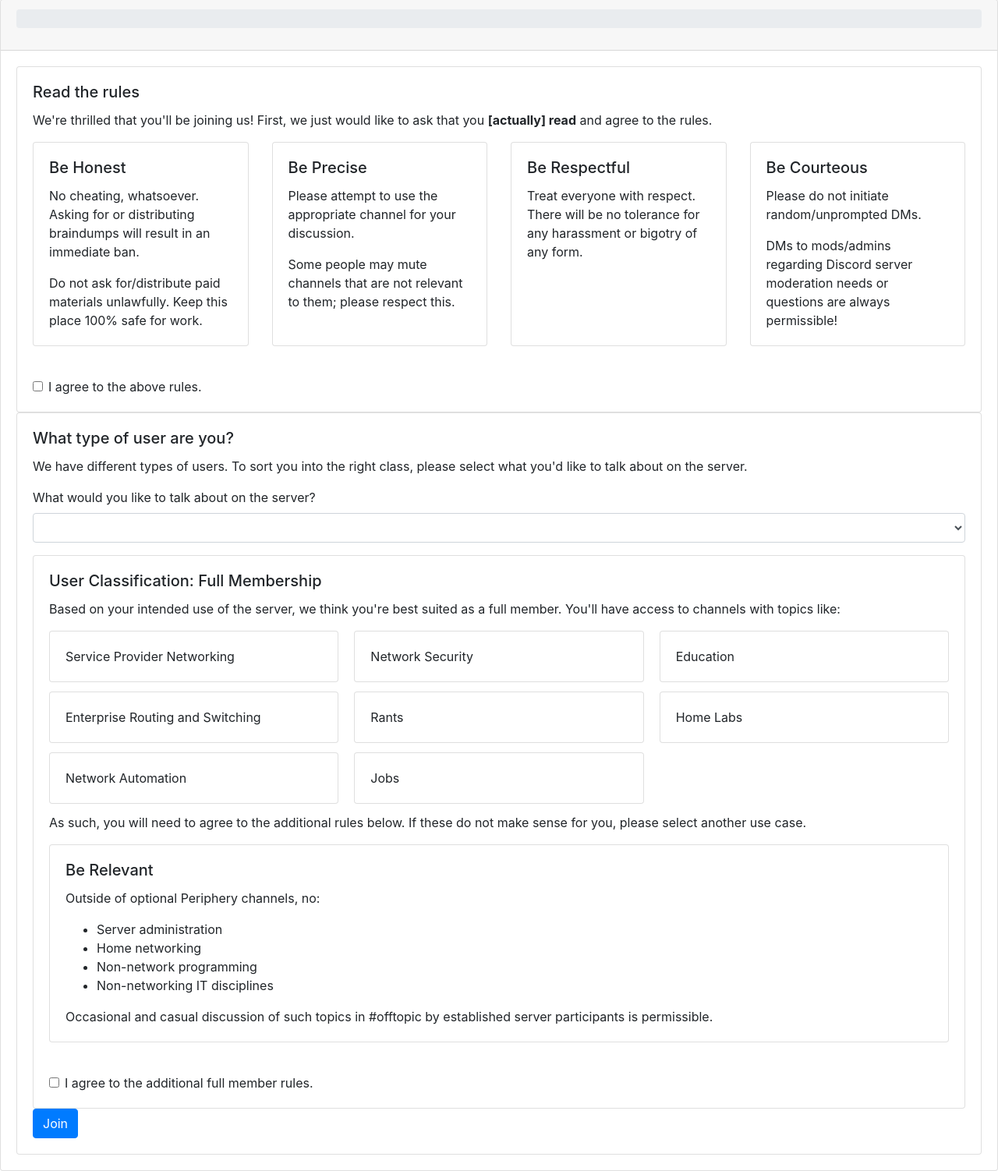
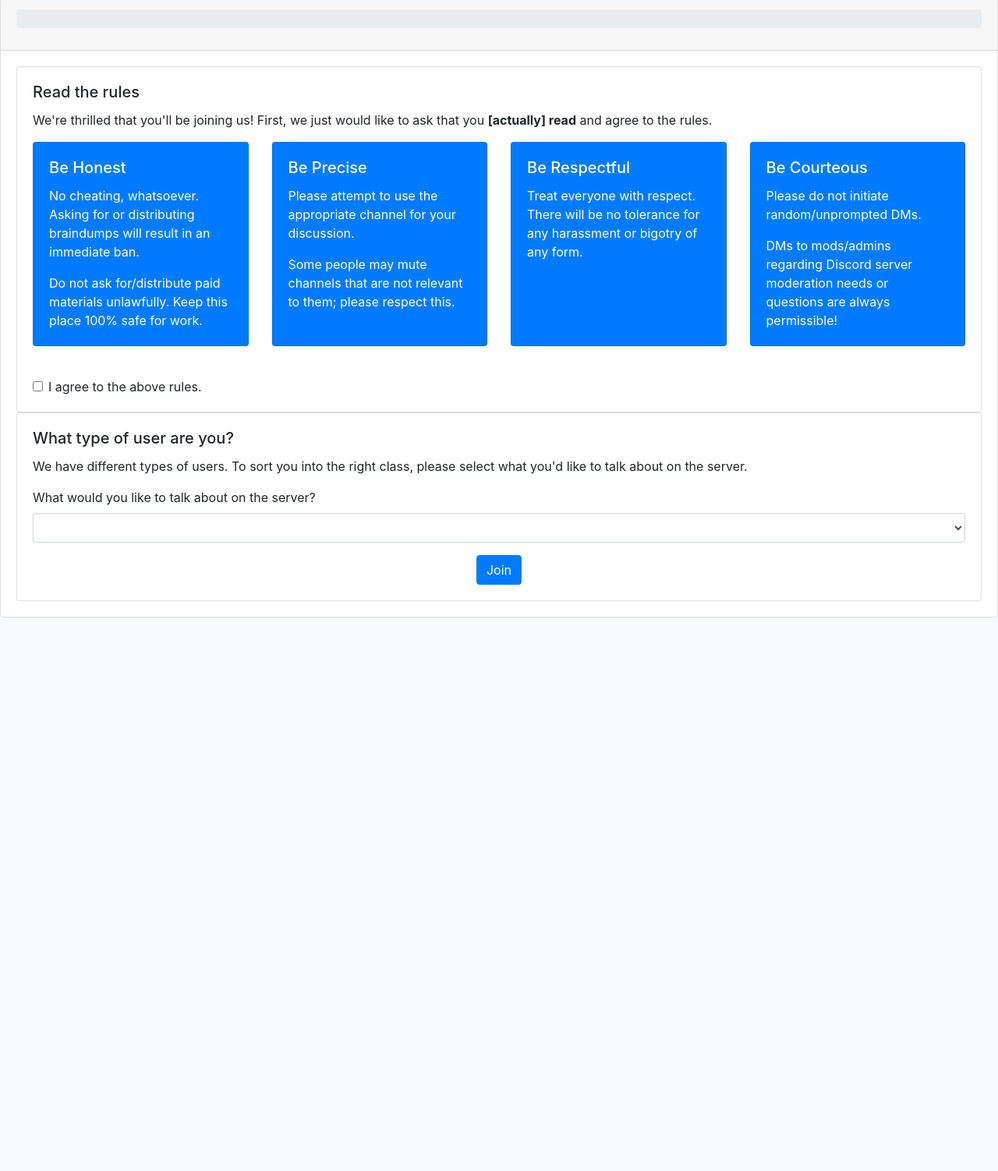
Before and after one commit to disnog/netranger-web, a Flask app: template nrweb/templates/join.html in a window 1280 px wide. Shown: the part 57-1559 px from the top of the page at 78% size. After the commit the page ends 849 px from the top, so only its background shows below. Run offline with Flask 2, Linux system fonts and the light colour scheme; the template is opened without the code that fills it, so the values that code supplies are empty; parts of the project's set-up code (start-up, migrations or seed data) failed here and were passed over; some libraries are stand-ins or nearby versions.

Commit message:
Client-side join layout complete

```diff
--- a/nrweb/templates/base.html
+++ b/nrweb/templates/base.html
@@ -9,6 +9,15 @@
     <link rel="shortcut icon" href="{{ url_for('static', filename='favicon.ico') }}"/>
 </head>
 <body>
+<script src="https://code.jquery.com/jquery-3.5.1.min.js"
+        integrity="sha384-ZvpUoO/+PpLXR1lu4jmpXWu80pZlYUAfxl5NsBMWOEPSjUn/6Z/hRTt8+pR6L4N2"
+        crossorigin="anonymous"></script>
+<script src="https://cdnjs.cloudflare.com/ajax/libs/popper.js/1.14.3/umd/popper.min.js"
+        integrity="sha384-ZMP7rVo3mIykV+2+9J3UJ46jBk0WLaUAdn689aCwoqbBJiSnjAK/l8WvCWPIPm49"
+        crossorigin="anonymous"></script>
+<script src="https://stackpath.bootstrapcdn.com/bootstrap/4.1.3/js/bootstrap.min.js"
+        integrity="sha384-ChfqqxuZUCnJSK3+MXmPNIyE6ZbWh2IMqE241rYiqJxyMiZ6OW/JmZQ5stwEULTy"
+        crossorigin="anonymous"></script>
 {% with messages = get_flashed_messages(with_categories=true) %}
 {% if messages %}
 {% for category, message in messages %}
@@ -85,15 +94,5 @@
         {% block content %}{% endblock %}
     </div>
 </div>
-
-<script src="https://code.jquery.com/jquery-3.3.1.slim.min.js"
-        integrity="sha384-q8i/X+965DzO0rT7abK41JStQIAqVgRVzpbzo5smXKp4YfRvH+8abtTE1Pi6jizo"
-        crossorigin="anonymous"></script>
-<script src="https://cdnjs.cloudflare.com/ajax/libs/popper.js/1.14.3/umd/popper.min.js"
-        integrity="sha384-ZMP7rVo3mIykV+2+9J3UJ46jBk0WLaUAdn689aCwoqbBJiSnjAK/l8WvCWPIPm49"
-        crossorigin="anonymous"></script>
-<script src="https://stackpath.bootstrapcdn.com/bootstrap/4.1.3/js/bootstrap.min.js"
-        integrity="sha384-ChfqqxuZUCnJSK3+MXmPNIyE6ZbWh2IMqE241rYiqJxyMiZ6OW/JmZQ5stwEULTy"
-        crossorigin="anonymous"></script>
 </body>
 </html>
--- a/nrweb/templates/general-rules.html
+++ b/nrweb/templates/general-rules.html
@@ -1,5 +1,5 @@
 <div class="card-deck">
-    <div class="card">
+    <div class="card text-white bg-primary">
         <div class="card-body">
             <h5 class="card-title">Be Honest</h5>
             <p class="card-text">No cheating, whatsoever. Asking for or distributing braindumps will result in an
@@ -8,20 +8,20 @@
                 work.</p>
         </div>
     </div>
-    <div class="card">
+    <div class="card text-white bg-primary">
         <div class="card-body">
             <h5 class="card-title">Be Precise</h5>
             <p class="card-text">Please attempt to use the appropriate channel for your discussion.</p>
             <p class="card-text">Some people may mute channels that are not relevant to them; please respect this.</p>
         </div>
     </div>
-    <div class="card">
+    <div class="card text-white bg-primary">
         <div class="card-body">
             <h5 class="card-title">Be Respectful</h5>
             <p class="card-text">Treat everyone with respect. There will be no tolerance for any harassment or bigotry of any form.</p>
         </div>
     </div>
-    <div class="card">
+    <div class="card text-white bg-primary">
         <div class="card-body">
             <h5 class="card-title">Be Courteous</h5>
             <p class="card-text">Please do not initiate random/unprompted DMs.</p>
--- a/nrweb/templates/join.html
+++ b/nrweb/templates/join.html
@@ -3,11 +3,15 @@
 {% block content %}
 <script>
     $(document).ready(function () {
+        $("#periphery-info").hide();
+        $("#fullmember-info").hide();
         $('#userclass').on('change', function () {
             if (this.value == 'Member') {
-                $("#blah").show();
-            } else {
-                $("#blah").hide();
+                $("#fullmember-info").show();
+                $("#periphery-info").hide();
+            } else if (this.value == "periphery") {
+                $("#periphery-info").show();
+                $("#fullmember-info").hide();
             }
         });
     });
@@ -41,6 +45,7 @@
                     <option selected disabled></option>
                     <option value="Member">Enterprise networking, enterprise wifi, and VOIP</option>
                     <option value="periphery">Home routers, wifi, servers, computers, and peripherals</option>
+                    <option value="Member">Network automation and DevOps</option>
                     <option value="periphery">General business or enterprise information technology, server
                         administration, or coding
                     </option>
@@ -48,48 +53,48 @@
                     <option value="Member">I'm a student studying for enterprise or service provider networking</option>
                 </select>
             </div>
-            <div class="card">
+            <div class="card" id="fullmember-info">
                 <div class="card-body">
                     <h5 class="card-title">User Classification: Full Membership</h5>
                     <p class="card-text">Based on your intended use of the server, we think you're best suited as a full
                         member. You'll have access to channels with topics like:</p>
                     <div class="card-columns">
-                        <div class="card">
+                        <div class="card  text-white bg-dark">
                             <div class="card-body">
                                 <p class="card-text">Service Provider Networking</p>
                             </div>
                         </div>
-                        <div class="card">
+                        <div class="card  text-white bg-dark">
                             <div class="card-body">
                                 <p class="card-text">Enterprise Routing and Switching</p>
                             </div>
                         </div>
-                        <div class="card">
+                        <div class="card  text-white bg-dark">
                             <div class="card-body">
                                 <p class="card-text">Network Automation</p>
                             </div>
                         </div>
-                        <div class="card">
+                        <div class="card  text-white bg-dark">
                             <div class="card-body">
                                 <p class="card-text">Network Security</p>
                             </div>
                         </div>
-                        <div class="card">
+                        <div class="card  text-white bg-dark">
                             <div class="card-body">
                                 <p class="card-text">Rants</p>
                             </div>
                         </div>
-                        <div class="card">
+                        <div class="card  text-white bg-dark">
                             <div class="card-body">
                                 <p class="card-text">Jobs</p>
                             </div>
                         </div>
-                        <div class="card">
+                        <div class="card  text-white bg-dark">
                             <div class="card-body">
                                 <p class="card-text">Education</p>
                             </div>
                         </div>
-                        <div class="card">
+                        <div class="card  text-white bg-dark">
                             <div class="card-body">
                                 <p class="card-text">Home Labs</p>
                             </div>
@@ -103,14 +108,36 @@
                 </div>
                 <div class="card-body">
                     <div class="form-check">
-                        <input class="form-check-input" type="checkbox" value="" id="general-rules-agreement">
-                        <label class="form-check-label" for="general-rules-agreement">
+                        <input class="form-check-input" type="checkbox" value="" id="member-rules-agreement">
+                        <label class="form-check-label" for="member-rules-agreement">
                             I agree to the additional full member rules.
                         </label>
                     </div>
                 </div>
             </div>
-            <div class="">
+            <div class="card" id="periphery-info">
+                <div class="card-body">
+                    <h5 class="card-title">User Classification: Periphery Membership</h5>
+                    <p class="card-text">Based on your intended use of the server, we think you're best suited as a
+                        periphery
+                        member. You'll have access to channels with topics like:</p>
+                    <div class="card-columns">
+                        <div class="card  text-white bg-dark">
+                            <div class="card-body">
+                                <p class="card-text">General IT, Non-Network Coding, and Server Administration</p>
+                            </div>
+                        </div>
+                        <div class="card  text-white bg-dark">
+                            <div class="card-body">
+                                <p class="card-text">Home Networking, Residential Internet and WiFi</p>
+                            </div>
+                        </div>
+                    </div>
+                    <p class="card-text">If this doesn't seem right and you are or are aspiring to become a network
+                        engineering professional, please edit your choice above.</p>
+                </div>
+            </div>
+            <div class="text-center">
                 <button type="submit" class="btn btn-primary">Join</button>
             </div>
         </div>
--- a/nrweb/templates/member-rules.html
+++ b/nrweb/templates/member-rules.html
@@ -1,5 +1,5 @@
 <div class="card-deck">
-    <div class="card">
+    <div class="card text-white bg-primary">
         <div class="card-body">
             <h5 class="card-title">Be Relevant</h5>
             <p class="card-text">Outside of optional Periphery channels, no:</p>
```
